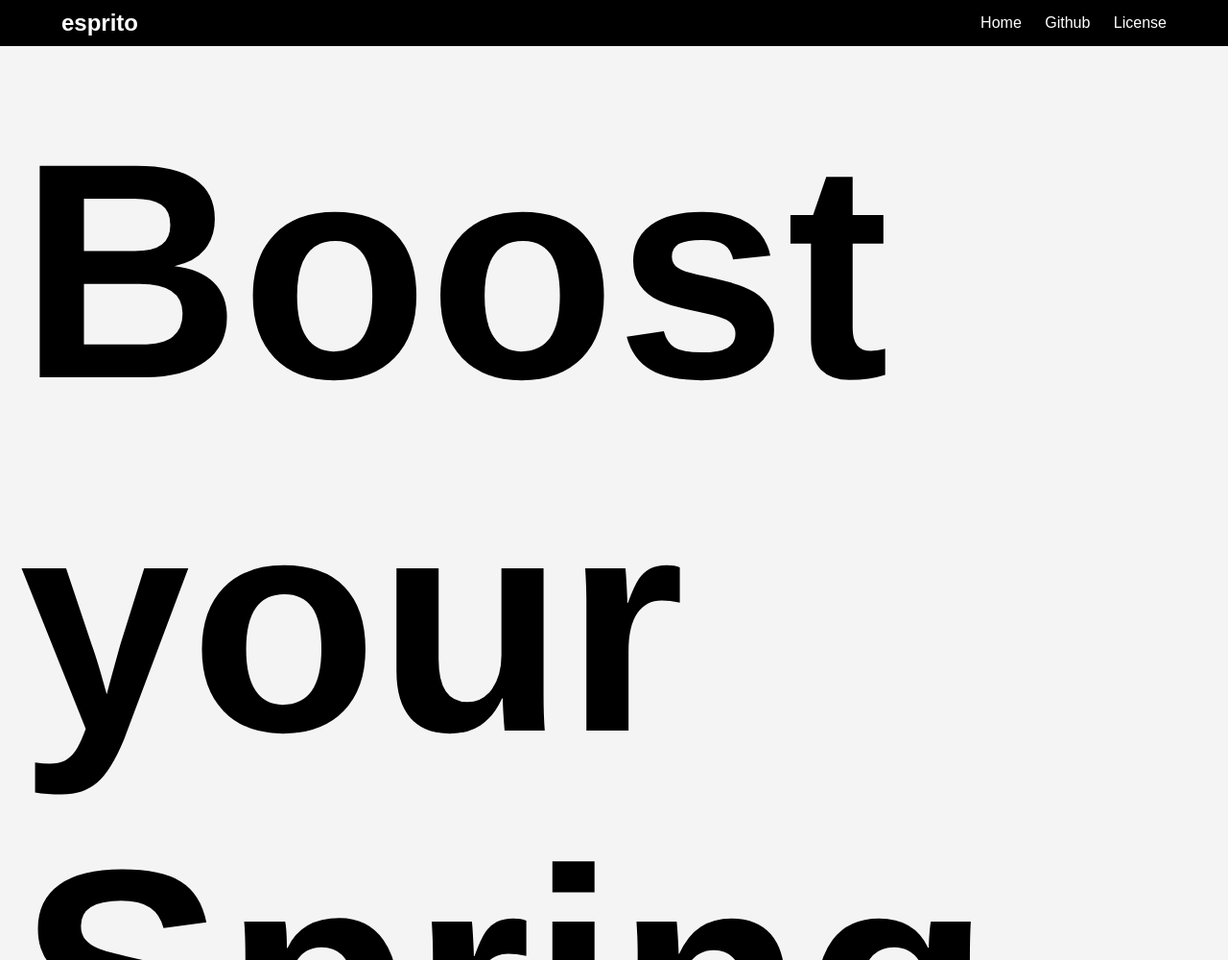
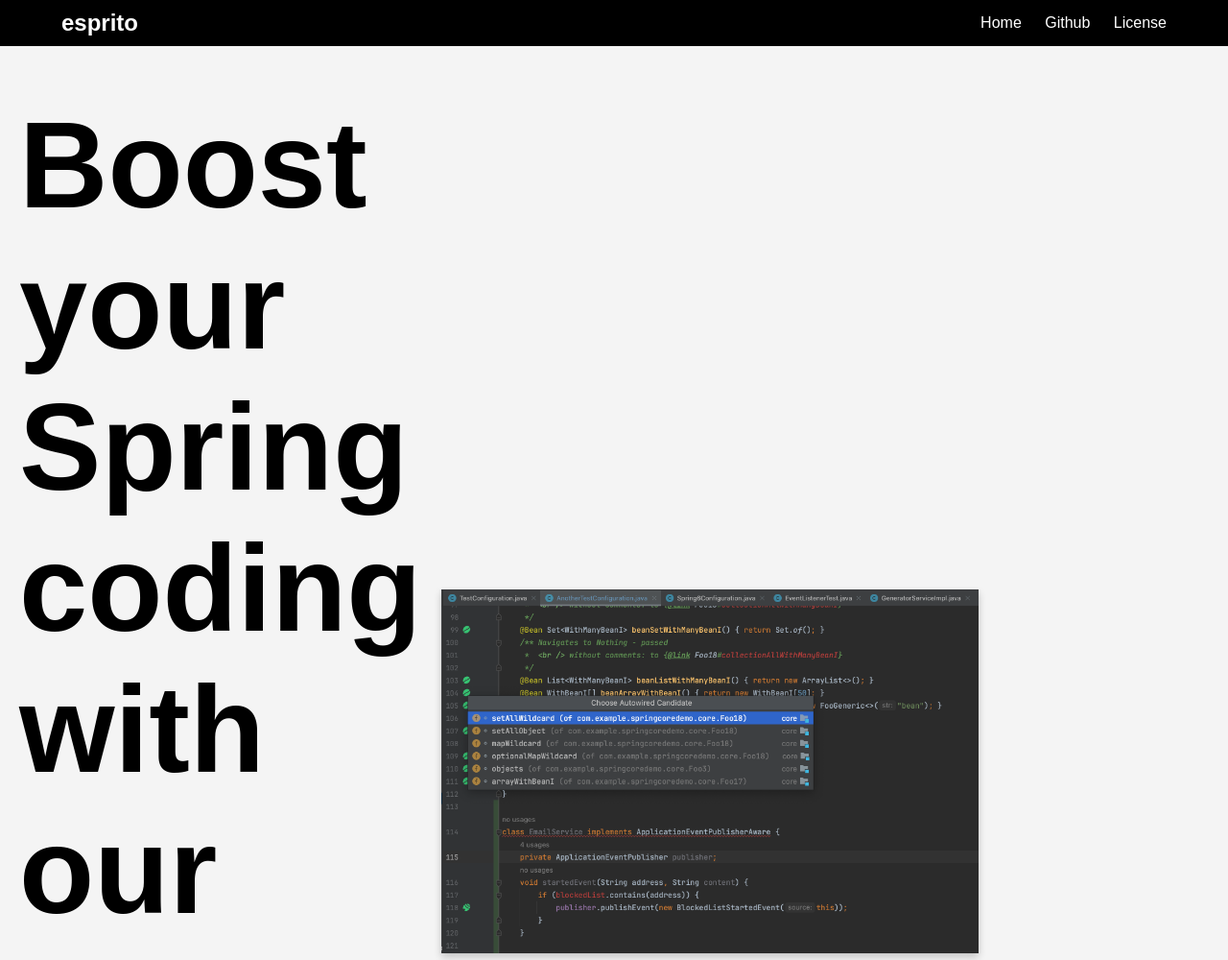
Before and after one commit to esprito-plugin/esprito-plugin.github.io, a plain HTML site: page index.html in a window 1280 px wide. Shown: the top 1000 px of the page at 96% size. Drawn offline with Linux system fonts and the light colour scheme.

Commit message:
Update styles.css

```diff
--- a/styles.css
+++ b/styles.css
@@ -71,7 +71,7 @@ main {
 /* Styles for H1 */
 h1 {
     color: #000;
-    font-size: 20rem;
+    font-size: 8rem;
     margin-bottom: 20px;
 }
 
```
